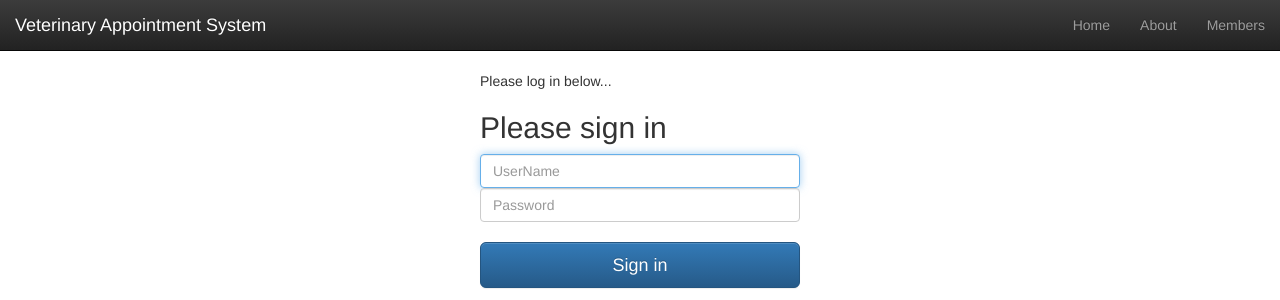
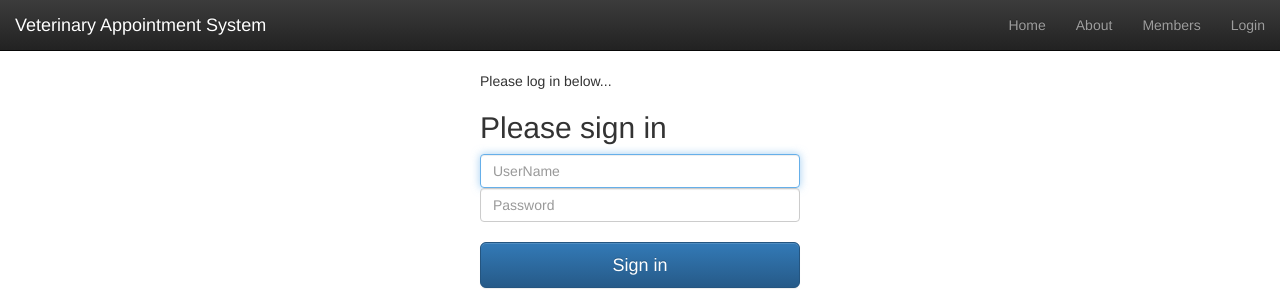
Before and after one commit to asabalon/cs260, a Django app: page /appointments/login/ in a window 1280 px wide. Shown: the top 300 px of the page. Run offline with Django 3.2, Linux system fonts and the light colour scheme; some libraries are stand-ins or nearby versions.

Commit message:
Added authentication to pages and logout.

```diff
--- a/appointments/templates/base.html
+++ b/appointments/templates/base.html
@@ -27,6 +27,11 @@
               <li><a href="#">Home</a></li>
               <li><a href="#">About</a></li>
               <li><a href="#">Members</a></li>
+              {% if user.is_authenticated %}
+                <li><a href="{% url 'logout' %}">Logout</a></li>
+              {% else %}
+                <li><a href="../login">Login</a></li>
+              {% endif %}
             </ul>
           </div><!-- /.navbar-collapse -->
         </div><!-- /.container-fluid -->
--- a/appointments/urls.py
+++ b/appointments/urls.py
@@ -15,6 +15,7 @@ Including another URLconf
 """
 from django.conf.urls import include, url
 from django.contrib import admin
+from django.core.urlresolvers import reverse_lazy
 
 urlpatterns = [
     url(r'^add/$', 'appointments.views.add_appointment', name='add_appointment'),
@@ -24,4 +25,5 @@ urlpatterns = [
     url(r'^add/create_test_customer/$', 'appointments.views.create_test_customer', name='create_test_customer'),
     url(r'^view/$', 'appointments.views.view_appointments', name='view_appointments'),
     url(r'^login/$', 'appointments.views.login_user', name='login'),
+    url(r'^logout/$', 'django.contrib.auth.views.logout', {"next_page": reverse_lazy('login')}, name="logout"),
 ]
--- a/appointments/views.py
+++ b/appointments/views.py
@@ -1,12 +1,14 @@
 from django.shortcuts import render, render_to_response
 from django.contrib.auth import authenticate, login
 from django.http import JsonResponse, HttpResponseRedirect
+from django.contrib.auth.decorators import login_required
 from .forms import AppointmentForm
 from .models import Pet, Appointment, Customer, VeterinaryPhysician
 
 
 # Create your views here.
 
+@login_required(login_url='../login')
 def add_appointment(request):
     # No Login capabilities yet; Need to input id directly
     if request.method == 'POST':
@@ -34,6 +36,7 @@ def add_appointment(request):
     return render(request, 'add_appointment.html', {'form': form, 'success': success})
 
 
+@login_required(login_url='../login')
 def retrieve_vet_email(request):
     if request.method == 'POST':
         vet_id = request.POST.get('vet_id')
@@ -45,6 +48,7 @@ def retrieve_vet_email(request):
     return JsonResponse({'vet_email': selected_vet.email_address})
 
 
+@login_required(login_url='../login')
 def view_appointments(request):
     if request.method == 'POST':
         pet_owner_id = request.POST.get('pet_owner')
@@ -56,6 +60,7 @@ def view_appointments(request):
     return render(request, 'view_appointments.html', {'appointments': appointments})
 
 
+@login_required(login_url='../login')
 def create_test_pet(request):
     if request.method == 'GET':
         customer = Customer.objects.get(id=request.GET.get('owner'))
@@ -71,6 +76,7 @@ def create_test_pet(request):
         return JsonResponse({'pet_id': None})
 
 
+@login_required(login_url='../login')
 def create_test_customer(request):
     if (request.method == 'GET'):
         customer = Customer.objects.create(
@@ -84,6 +90,7 @@ def create_test_customer(request):
         return JsonResponse({'pet_owner_id': None})
 
 
+@login_required(login_url='../login')
 def create_test_veterinary_physician(request):
     if (request.method == 'GET'):
         veterinary_physician = VeterinaryPhysician.objects.create(
```
